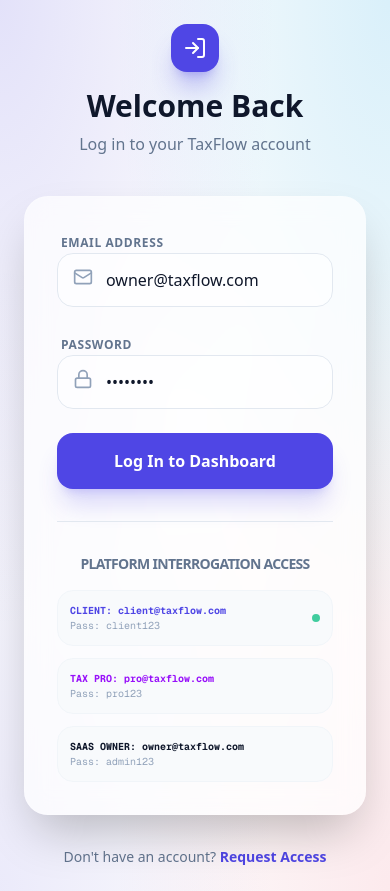
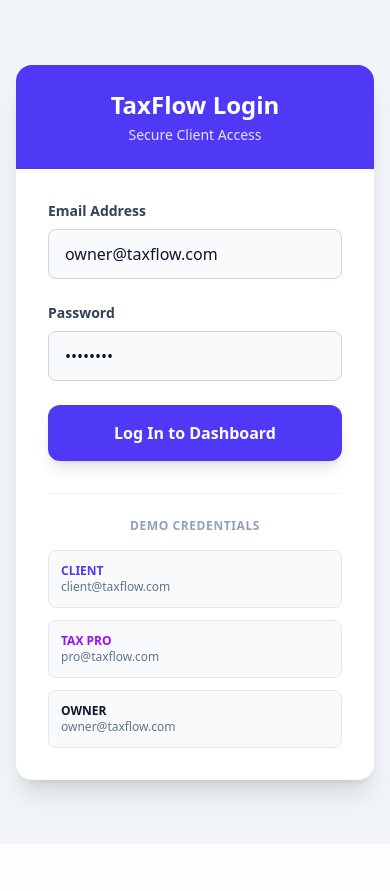
Before and after one commit to BluShooz/taxflow-platform, a Next.js app: page /login in a window 390 px wide. After the commit the page ends 844 px from the top, so only its background shows below. Built offline with nearby package versions, Linux system fonts and the light colour scheme.

Commit message:
fix: revert to safe mode UI to fix unresponsive button

```diff
--- a/app/login/page.tsx
+++ b/app/login/page.tsx
@@ -2,18 +2,20 @@
 
 import React, { useState } from 'react';
 import { useRouter } from 'next/navigation';
-import { LogIn, Mail, Lock, AlertCircle, Loader2 } from 'lucide-react';
 
 export default function LoginPage() {
     const [email, setEmail] = useState('owner@taxflow.com');
     const [password, setPassword] = useState('admin123');
     const [loading, setLoading] = useState(false);
+    const [status, setStatus] = useState('');
     const [error, setError] = useState<string | null>(null);
     const router = useRouter();
 
-    const handleLogin = async (e: React.FormEvent) => {
-        e.preventDefault();
+    const handleLogin = async () => {
+        if (loading) return;
+
         setLoading(true);
+        setStatus('Connecting to server...');
         setError(null);
 
         try {
@@ -29,6 +31,8 @@ export default function LoginPage() {
                 throw new Error(data.error || 'Login failed');
             }
 
+            setStatus('Login successful! Securely storing credentials...');
+
             // Set cookie for middleware (Secure flag required for HTTPS production)
             const isProduction = window.location.protocol === 'https:';
             const cookieString = `taxflow_token=${data.accessToken}; path=/; max-age=3600; SameSite=Lax${isProduction ? '; Secure' : ''}`;
@@ -41,18 +45,21 @@ export default function LoginPage() {
                 refreshToken: data.refreshToken
             }));
 
+            setStatus(`Redirecting to ${data.user.role} portal...`);
+
             // Redirect to appropriate portal
             if (data.user.role === 'CLIENT') {
-                router.push('/portal/client');
+                window.location.href = '/portal/client';
             } else if (data.user.role === 'TAX_PRO') {
-                router.push('/portal/pro');
+                window.location.href = '/portal/pro';
             } else if (data.user.role === 'SAAS_OWNER') {
-                router.push('/portal/admin');
+                window.location.href = '/portal/admin';
             } else {
                 setError('Role not recognized for portal entry.');
             }
         } catch (err: any) {
             setError(err.message);
+            setStatus('');
         } finally {
             setLoading(false);
         }
@@ -64,53 +71,49 @@ export default function LoginPage() {
     };
 
     return (
-        <div className="min-h-screen bg-gradient-mesh flex items-center justify-center p-6">
-            <div className="w-full max-w-md">
-                <div className="text-center mb-10">
-                    <div className="bg-primary h-12 w-12 rounded-2xl flex items-center justify-center mx-auto mb-4 shadow-xl shadow-primary/30">
-                        <LogIn className="text-white h-6 w-6" />
-                    </div>
-                    <h1 className="text-3xl font-bold text-slate-900">Welcome Back</h1>
-                    <p className="text-slate-500 mt-2 font-medium">Log in to your TaxFlow account</p>
+        <div className="min-h-screen bg-slate-100 flex items-center justify-center p-4">
+            <div className="max-w-md w-full bg-white rounded-2xl shadow-xl overflow-hidden">
+                <div className="bg-indigo-600 p-6 text-center">
+                    <h1 className="text-2xl font-bold text-white">TaxFlow Login</h1>
+                    <p className="text-indigo-100 text-sm mt-1">Secure Client Access</p>
                 </div>
 
-                <div className="glass-morphism p-8 rounded-3xl border-white/20 shadow-2xl">
+                <div className="p-8">
                     <div className="space-y-6">
-                        <div className="space-y-2">
-                            <label className="text-xs font-bold uppercase tracking-wider text-slate-500 ml-1">Email Address</label>
-                            <div className="relative group">
-                                <Mail className="absolute left-4 top-3.5 h-5 w-5 text-slate-400 group-focus-within:text-primary transition-colors" />
+                        <div>
+                            <label className="block text-sm font-bold text-slate-700 mb-2">Email Address</label>
                             <input
                                 type="email"
                                 value={email}
                                 onChange={(e) => setEmail(e.target.value)}
-                                    placeholder="Enter your email"
-                                    className="w-full bg-white/50 border border-slate-200 rounded-2xl py-3.5 pl-12 pr-4 outline-none focus:ring-2 focus:ring-primary/20 focus:border-primary transition-all font-medium"
-                                    required
+                                className="w-full px-4 py-3 rounded-lg bg-slate-50 border border-slate-300 text-slate-900 focus:ring-2 focus:ring-indigo-500 focus:border-indigo-500 outline-none transition-all"
+                                placeholder="name@company.com"
                             />
                         </div>
-                        </div>
 
-                        <div className="space-y-2">
-                            <label className="text-xs font-bold uppercase tracking-wider text-slate-500 ml-1">Password</label>
-                            <div className="relative group">
-                                <Lock className="absolute left-4 top-3.5 h-5 w-5 text-slate-400 group-focus-within:text-primary transition-colors" />
+                        <div>
+                            <label className="block text-sm font-bold text-slate-700 mb-2">Password</label>
                             <input
                                 type="password"
                                 value={password}
                                 onChange={(e) => setPassword(e.target.value)}
-                                    onKeyDown={(e) => e.key === 'Enter' && handleLogin(e as any)}
+                                onKeyDown={(e) => e.key === 'Enter' && handleLogin()}
+                                className="w-full px-4 py-3 rounded-lg bg-slate-50 border border-slate-300 text-slate-900 focus:ring-2 focus:ring-indigo-500 focus:border-indigo-500 outline-none transition-all"
                                 placeholder="••••••••"
-                                    className="w-full bg-white/50 border border-slate-200 rounded-2xl py-3.5 pl-12 pr-4 outline-none focus:ring-2 focus:ring-primary/20 focus:border-primary transition-all font-medium"
-                                    required
                             />
-                            </div>
                         </div>
 
                         {error && (
-                            <div className="flex items-center gap-2 p-4 bg-red-50 text-red-700 rounded-2xl text-sm border border-red-100 animate-in slide-in-from-top-2">
-                                <AlertCircle size={18} />
-                                <span className="font-semibold">{error}</span>
+                            <div className="p-4 bg-red-50 border-l-4 border-red-500 text-red-700">
+                                <p className="font-bold">Login Error</p>
+                                <p className="text-sm">{error}</p>
+                            </div>
+                        )}
+
+                        {status && (
+                            <div className="p-4 bg-blue-50 border-l-4 border-blue-500 text-blue-700">
+                                <p className="font-bold">Status</p>
+                                <p className="text-sm">{status}</p>
                             </div>
                         )}
 
@@ -118,57 +121,41 @@ export default function LoginPage() {
                             type="button"
                             onClick={handleLogin}
                             disabled={loading}
-                            className="w-full bg-primary hover:bg-primary-hover text-white rounded-2xl py-4 font-bold shadow-xl shadow-primary/20 flex items-center justify-center gap-2 transition-all hover:scale-[1.02] active:scale-[0.98] disabled:opacity-50"
+                            className="w-full bg-indigo-600 hover:bg-indigo-700 text-white font-bold py-4 px-6 rounded-xl shadow-lg transform transition hover:scale-[1.02] active:scale-[0.98] disabled:opacity-50 disabled:cursor-not-allowed"
                         >
-                            {loading ? (
-                                <span className="flex items-center gap-2">
-                                    <Loader2 className="animate-spin h-5 w-5" />
-                                    Logging in...
-                                </span>
-                            ) : (
-                                'Log In to Dashboard'
-                            )}
+                            {loading ? 'Processing...' : 'Log In to Dashboard'}
                         </button>
                     </div>
 
-                    <div className="mt-8 pt-8 border-t border-slate-200 text-center">
-                        <p className="text-sm text-slate-500 mb-4 tracking-tighter uppercase font-black">Platform Interrogation Access</p>
-                        <div className="grid grid-cols-1 gap-3">
+                    <div className="mt-8 pt-6 border-t border-slate-100">
+                        <p className="text-xs font-bold text-slate-400 uppercase tracking-wider mb-4 text-center">Demo Credentials</p>
+                        <div className="grid gap-3">
                             <button
                                 type="button"
                                 onClick={() => fillDemo('client@taxflow.com', 'client123')}
-                                className="bg-slate-50 p-3 rounded-2xl text-[10px] font-mono text-left border border-slate-100 flex items-center justify-between hover:bg-slate-100 transition-colors"
+                                className="p-3 bg-slate-50 hover:bg-slate-100 border border-slate-200 rounded-lg text-left transition-colors"
                             >
-                                <div>
-                                    <p className="text-primary font-bold">CLIENT: client@taxflow.com</p>
-                                    <p className="text-slate-400">Pass: client123</p>
-                                </div>
-                                <div className="h-2 w-2 rounded-full bg-emerald-500 animate-pulse"></div>
+                                <p className="text-indigo-600 font-bold text-xs">CLIENT</p>
+                                <p className="text-slate-500 text-xs truncate">client@taxflow.com</p>
                             </button>
                             <button
                                 type="button"
                                 onClick={() => fillDemo('pro@taxflow.com', 'pro123')}
-                                className="bg-slate-50 p-3 rounded-2xl text-[10px] font-mono text-left border border-slate-100 hover:bg-slate-100 transition-colors"
+                                className="p-3 bg-slate-50 hover:bg-slate-100 border border-slate-200 rounded-lg text-left transition-colors"
                             >
-                                <p className="text-purple-600 font-bold">TAX PRO: pro@taxflow.com</p>
-                                <p className="text-slate-400">Pass: pro123</p>
+                                <p className="text-purple-600 font-bold text-xs">TAX PRO</p>
+                                <p className="text-slate-500 text-xs truncate">pro@taxflow.com</p>
                             </button>
                             <button
                                 type="button"
                                 onClick={() => fillDemo('owner@taxflow.com', 'admin123')}
-                                className="bg-slate-50 p-3 rounded-2xl text-[10px] font-mono text-left border border-slate-100 hover:bg-slate-100 transition-colors"
+                                className="p-3 bg-slate-50 hover:bg-slate-100 border border-slate-200 rounded-lg text-left transition-colors"
                             >
-                                <p className="text-slate-900 font-bold">SAAS OWNER: owner@taxflow.com</p>
-                                <p className="text-slate-400">Pass: admin123</p>
+                                <p className="text-slate-900 font-bold text-xs">OWNER</p>
+                                <p className="text-slate-500 text-xs truncate">owner@taxflow.com</p>
                             </button>
                         </div>
                     </div>
-                </div>
-
-                <div className="text-center mt-8">
-                    <p className="text-sm text-slate-500">
-                        Don't have an account? <a href="#" className="text-primary font-bold hover:underline">Request Access</a>
-                    </p>
                 </div>
             </div>
         </div>
```
Lines whose indentation alone changed are shown as unchanged.
